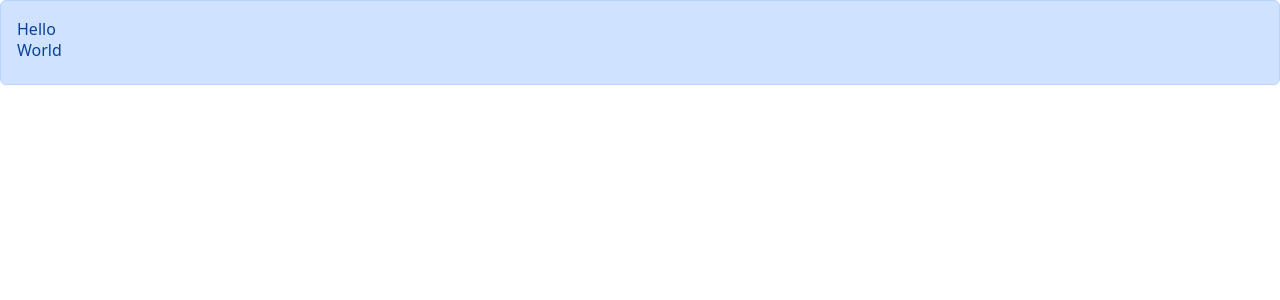
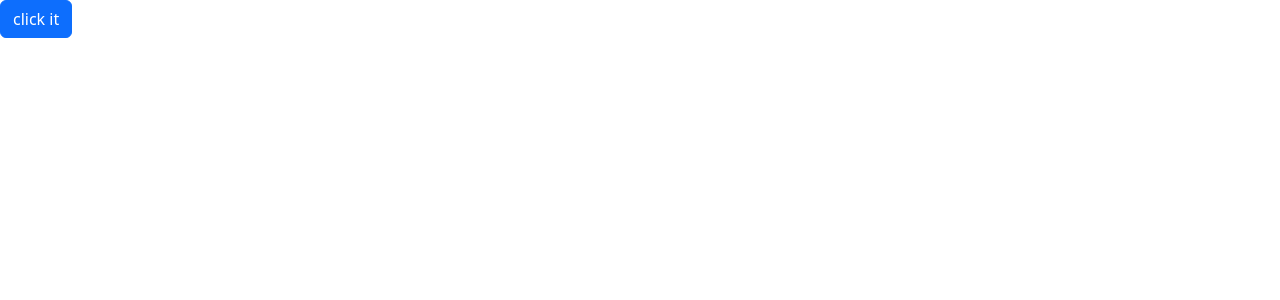
Before and after one commit to Simba-cheng/react-app, a React (Vite) app: page / in a window 1280 px wide. Shown: the top 300 px of the page. Built offline with nearby package versions, Linux system fonts and the light colour scheme.

Commit message:
refactor(code): update

```diff
--- a/src/App.tsx
+++ b/src/App.tsx
@@ -1,5 +1,6 @@
 import ListGroup from "./components/ListGroup";
 import Alter from "./components/Alter";
+import {Button} from "./components/Button";
 
 // function App() {
 //     const handleSelectItem = (item: string) => {
@@ -9,13 +10,19 @@ import Alter from "./components/Alter";
 //     return <div><ListGroup items={items} heading="Cities" onSelectItem={handleSelectItem}/></div>;
 // }
 
+// function App() {
+//     return (
+//         <div>
+//             <Alter>
+//                 Hello <h6>World</h6>
+//             </Alter>
+//         </div>
+//     );
+// }
+
 function App() {
     return (
-        <div>
-            <Alter>
-                Hello <h6>World</h6>
-            </Alter>
-        </div>
+        <div><Button>click it</Button></div>
     );
 }
 
--- a/src/components/Button.tsx
+++ b/src/components/Button.tsx
@@ -0,0 +1,11 @@
+import React, {ReactNode} from 'react'
+
+interface Props {
+    children: string
+}
+
+export const Button = ({children}: Props) => {
+    return (
+        <button className='btn btn-primary'>{children}</button>
+    )
+}
```
